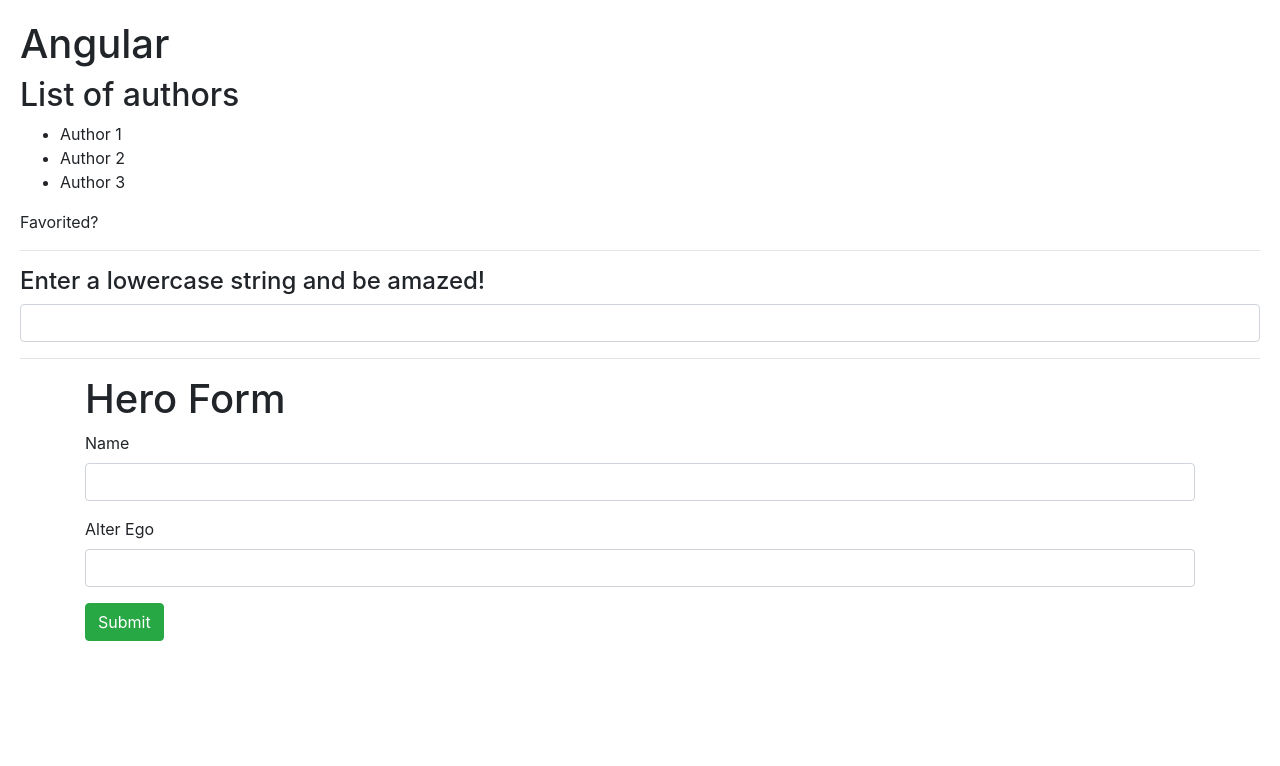
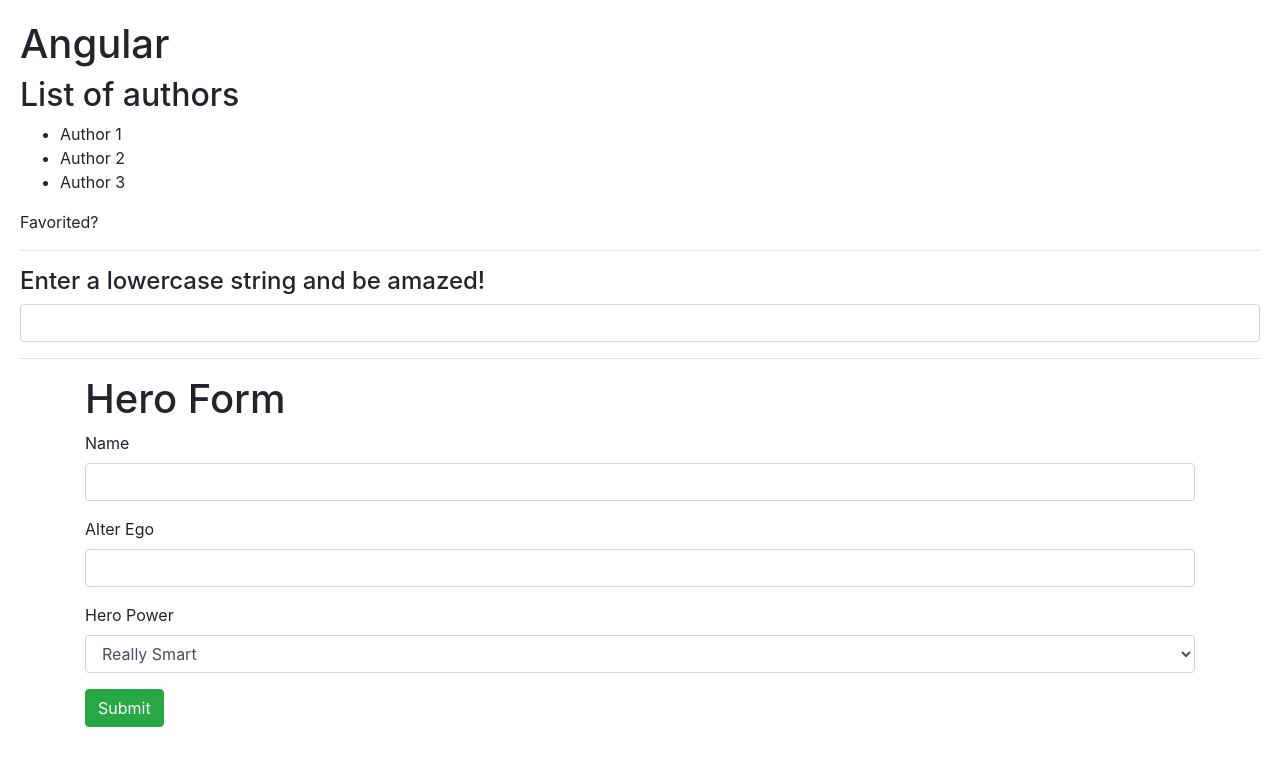
Before and after one commit to ZachNusbaum/ng-playground, an Angular app: page / in a window 1280 px wide. Shown: the top 766 px of the page. Built offline with nearby package versions, Linux system fonts and the light colour scheme.

Commit message:
Add a superpowers dropdown that is dynamically populated with options using *ngFor

```diff
--- a/src/app/hero-form/hero-form.component.html
+++ b/src/app/hero-form/hero-form.component.html
@@ -11,6 +11,13 @@
       <input type="text" class="form-control" id="alterEgo">
     </div>
 
+    <div class="form-group">
+      <label for="power">Hero Power</label>
+      <select name="power" class="form-control" id="power" required>
+        <option *ngFor="let power of powers" [value]="power">{{power}}</option>
+      </select>
+    </div>
+
     <button type="submit" class="btn btn-success">Submit</button>
   </form>
 </div>
```
